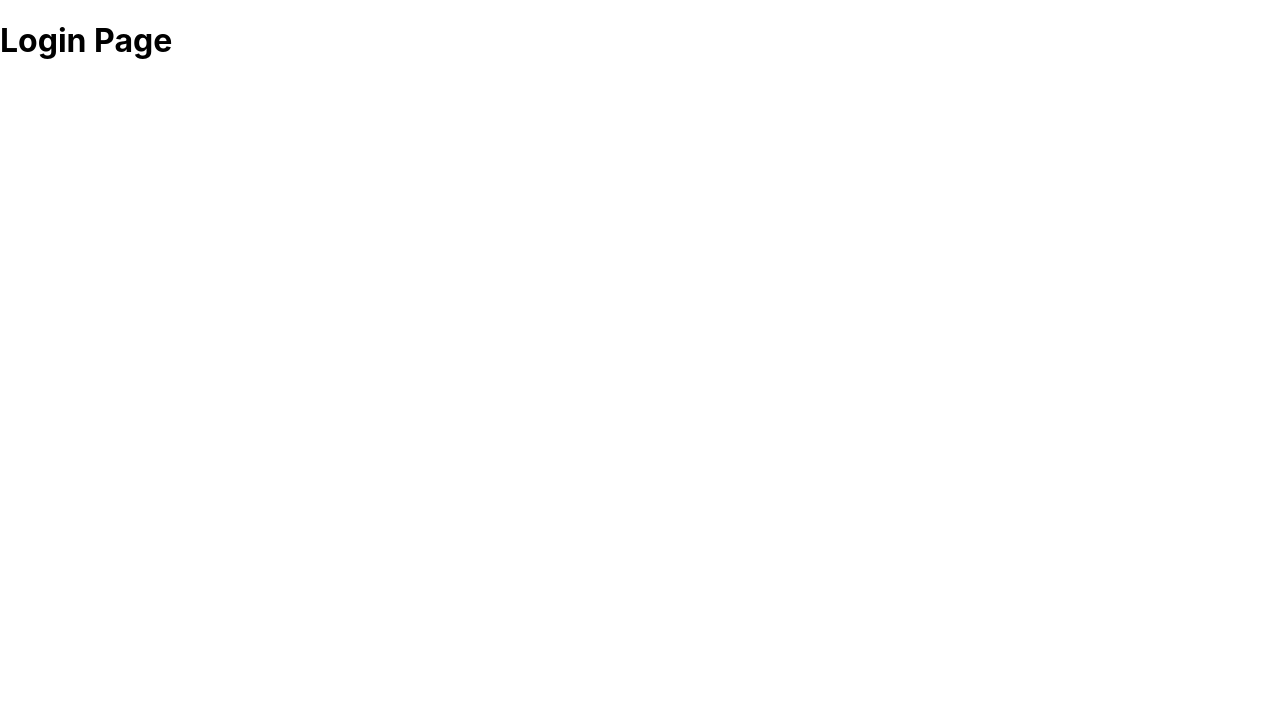
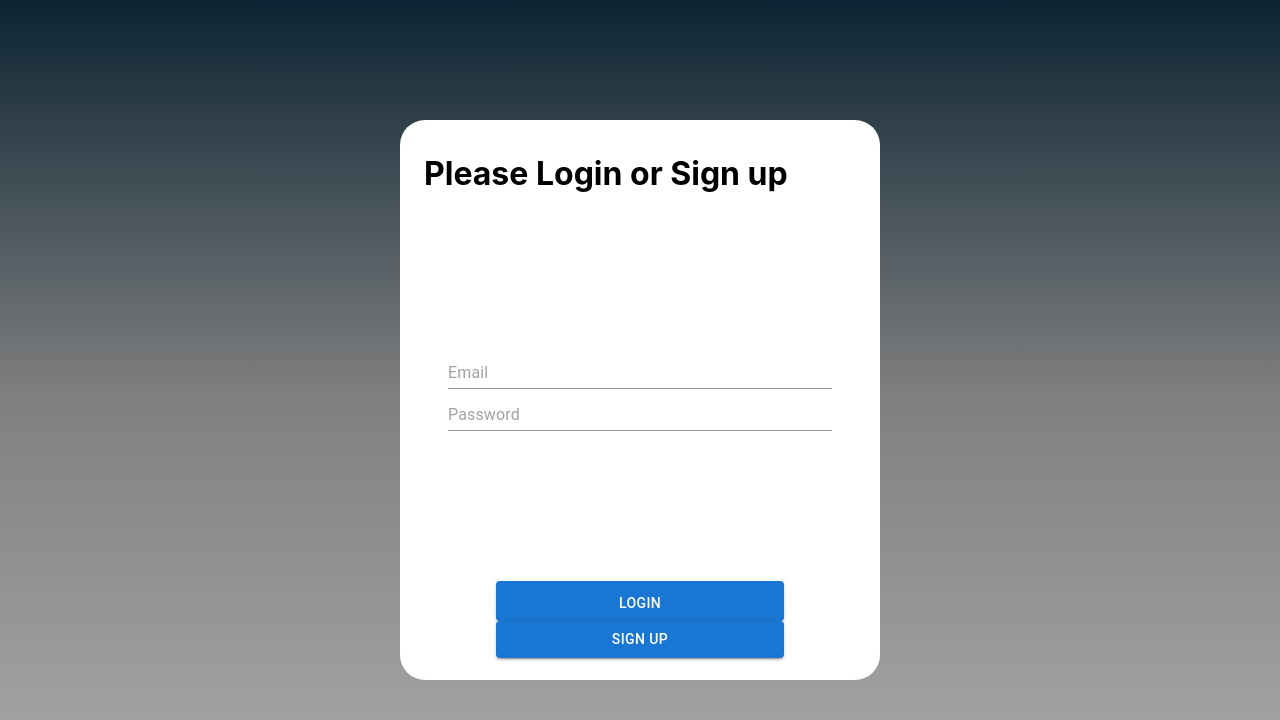
Before and after one commit to MosaabSaleem/electricToolsWebsite, a React (Create React App) app in the folder frontend/: page /login in a window 1280 px wide. Shown: the top 720 px of the page. Built offline with nearby package versions, Linux system fonts and the light colour scheme.

Commit message:
Made login screen

```diff
--- a/frontend/src/App.css
+++ b/frontend/src/App.css
@@ -1,3 +1,11 @@
+body {
+  background-image: linear-gradient( #0c2433, grey, darkgrey);
+  margin: 0;
+  padding: 0;
+  height: 100vh;
+}
+
+
 .App {
   text-align: center;
 }
--- a/frontend/src/App.js
+++ b/frontend/src/App.js
@@ -1,9 +1,11 @@
 import React from 'react';
 import { BrowserRouter as Router, Routes, Route } from 'react-router-dom';
+import './App.css';
 import ProductPage from './Pages/ProductPage';
 import Login from './Pages/LoginPage';
 import Admin from './Pages/AdminPage';
 import Checkout from './Pages/CheckoutPage';
+import Signup from './Pages/SignupPage';
 
 function App() {
   return (
@@ -11,6 +13,7 @@ function App() {
       <Routes>
         <Route path="/" element={<ProductPage />} />
         <Route path="/login" element={<Login />} />
+        <Route path="/signup" element={<Signup />} />
         <Route path="/admin" element={<Admin />} />
         <Route path='/checkout' element={<Checkout/>} />
       </Routes>
--- a/frontend/src/Pages/LoginPage.jsx
+++ b/frontend/src/Pages/LoginPage.jsx
@@ -1,7 +1,42 @@
-import React from 'react';
+import React, { useState } from "react";
+import { useNavigate } from "react-router-dom";
+import { Button, Input } from "@mui/material";
+import "../Styles/Login.css";
 
 const LoginPage = () => {
-  return <h1>Login Page</h1>;
+  const navigate = useNavigate();
+  const handleSignUpClick = () => {
+    navigate("/signup");
+  };
+
+  const [username, setUsername] = useState("");
+  const [password, setPassword] = useState("");
+
+  const handleLoginClick = () => {
+    alert("login");
+  };
+
+  return (
+    <div className="loginBody">
+      <div className="middleContainer">
+        <div className="titleDiv">
+          <h1>Please Login or Sign up</h1>
+        </div>
+
+        <div className="inputDiv">
+          <Input className="loginInput" placeholder="Email"></Input>
+          <Input
+            className="loginInput"
+            placeholder="Password"
+            type="password"
+          ></Input>
+        </div>
+
+        <Button variant="contained" className='loginButton' sx={{paddingTop: "10px"}} onClick={handleLoginClick}>Login</Button>
+        <Button variant="contained" className='loginButton' sx={{marginBottom: "10px"}} onClick={handleSignUpClick}>Sign up</Button>
+      </div>
+    </div>
+  );
 };
 
 export default LoginPage;
--- /dev/null
+++ b/frontend/src/Pages/SignupPage.jsx
@@ -0,0 +1,11 @@
+import React from "react";
+
+const AdminPage = () => {
+  return(
+    <div>
+
+    </div>
+  );
+};
+
+export default AdminPage;
--- /dev/null
+++ b/frontend/src/Styles/Login.css
@@ -0,0 +1,52 @@
+/* body {
+  background-image: linear-gradient( #0c2433, grey, darkgrey);
+  margin: 0;
+  padding: 0;
+  height: 100vh;
+}
+ */
+
+.loginBody{
+  display: flex;
+  justify-content: center;
+  align-items: center;
+  height: 100vh;
+}
+
+.middleContainer{
+  background-color: white;
+  border-radius: 25px;
+  display: flex;
+  flex-direction: column;
+  justify-content: center;
+  align-items: center;
+  height: 70vh;
+  width: 60vh;
+  /* opacity: .5; */
+}
+
+.titleDiv {
+  height: 40%;
+  width: 90%;
+  align-items: center;
+  justify-content: center;
+}
+
+.inputDiv {
+  /* display: flex;
+  flex-direction: column; */
+  height: 40%;
+  width: 80%;
+  justify-content: center;
+  align-items: center;
+}
+
+.loginInput {
+  width: 100%;
+  margin-bottom: 10px;
+}
+
+.loginButton{
+  width: 60%;
+  margin-top: 10px;
+}
```
